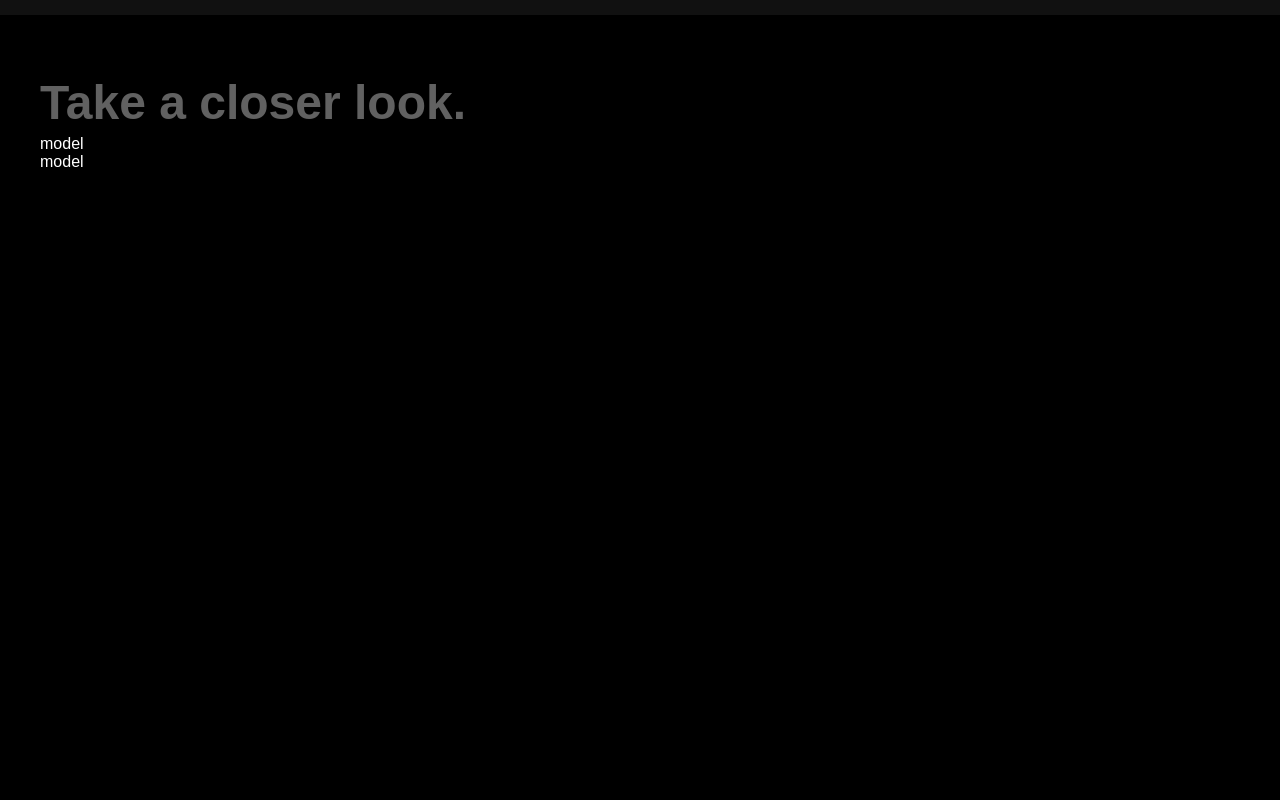
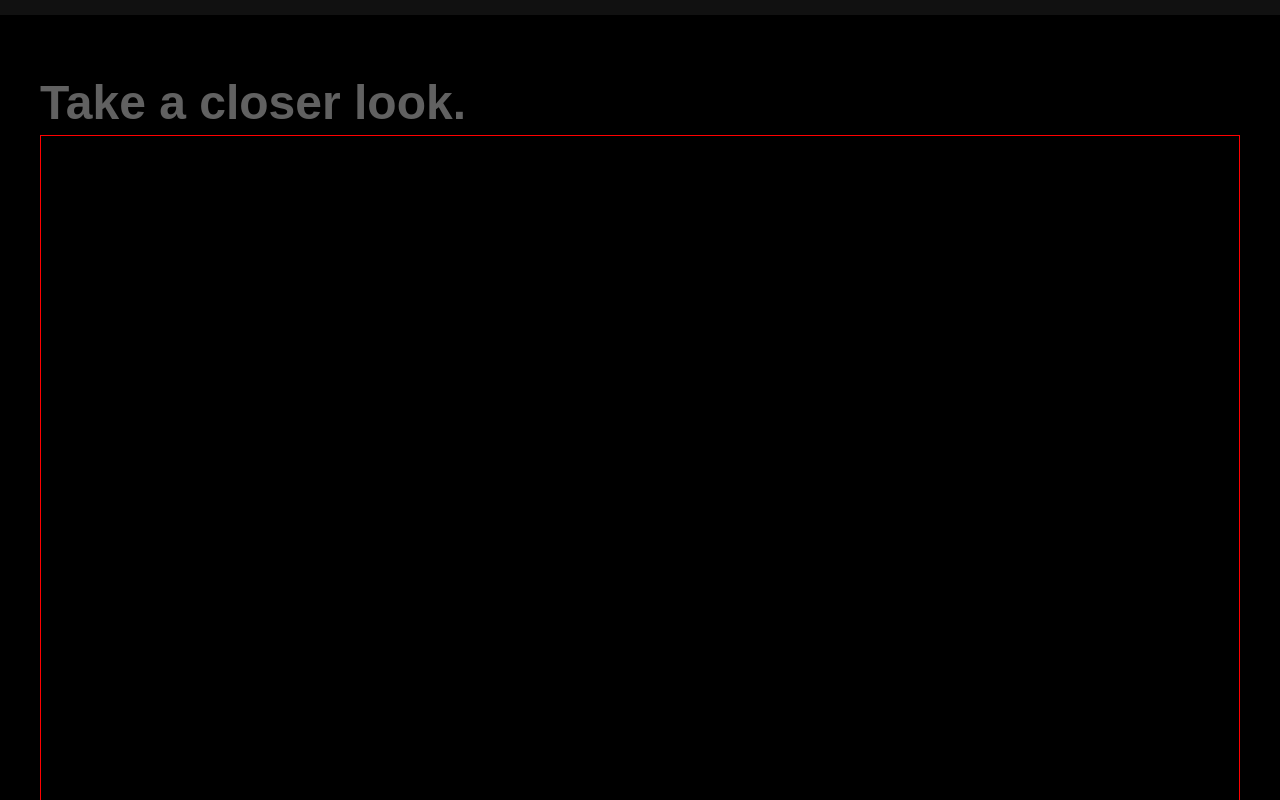
Before and after one commit to ssnegss/apple-website, a React (Vite) app: page / in a window 1280 px wide. Shown: the part 1620-2420 px from the top of the page. Built offline with nearby package versions, Linux system fonts and the light colour scheme.

Commit message:
refactor: refactor styles

```diff
--- a/src/components/ModelView.tsx
+++ b/src/components/ModelView.tsx
@@ -1,6 +1,10 @@
+import { PerspectiveCamera, View } from "@react-three/drei";
 import { ModelView as ModelViewType } from "../types/ModelView";
+import { FC, Suspense } from "react";
+import Lights from "./Lights";
+import { div } from "three/webgpu";
 
-const ModelView = ({
+const ModelView: FC<ModelViewType> = ({
    index,
    groupRef,
    gsapType,
@@ -9,7 +13,20 @@
    item,
    size,
 }: ModelViewType) => {
-   return <div>model</div>;
+   return (
+      <View
+         index={index}
+         id={gsapType}
+         className="model3d"
+         style={{ right: index === 2 ? "-100%" : 0 }}
+      >
+         {/* Ambient Light */}
+         <ambientLight intensity={0.3} />
+         <PerspectiveCamera makeDefault position={[0, 0, 4]} />
+         <Lights />
+         <Suspense fallback={<div>Loading</div>} />
+      </View>
+   );
 };
 
 export default ModelView;
--- a/src/styles/components/_index.scss
+++ b/src/styles/components/_index.scss
@@ -7,3 +7,4 @@
 @import "header";
 @import "menuBtn";
 @import "videoCarousel";
+@import "model3d"
--- /dev/null
+++ b/src/styles/components/_model3d.scss
@@ -0,0 +1,8 @@
+@use "src/styles/helpers/media";
+@use "src/styles/helpers/functions";
+
+.model3d {
+   height: 100%;
+   position: relative;
+   border: 1px solid red;
+}
--- a/src/styles/partials/_model.scss
+++ b/src/styles/partials/_model.scss
@@ -17,9 +17,9 @@
 
 .model__inner {
    position: relative;
-   width: 100%;
    height: 75vh;
    overflow: hidden;
+   margin-bottom: 30px;
 
    @include media.lg-up {
       height: 90vh;
@@ -27,8 +27,6 @@
 }
 
 .model__canvas {
-   width: 100%;
-   height: 100%;
    position: fixed;
    inset: 0;
    overflow: hidden;
```
